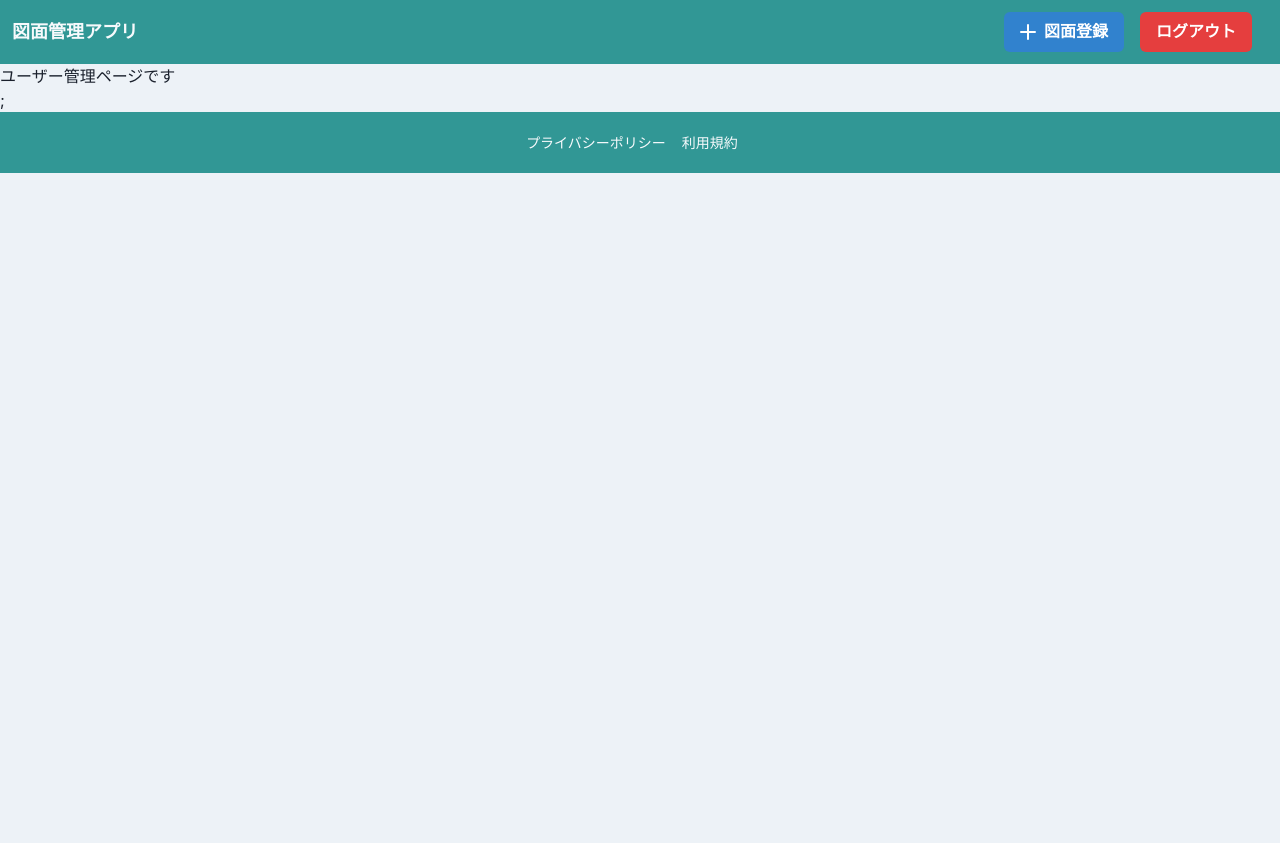
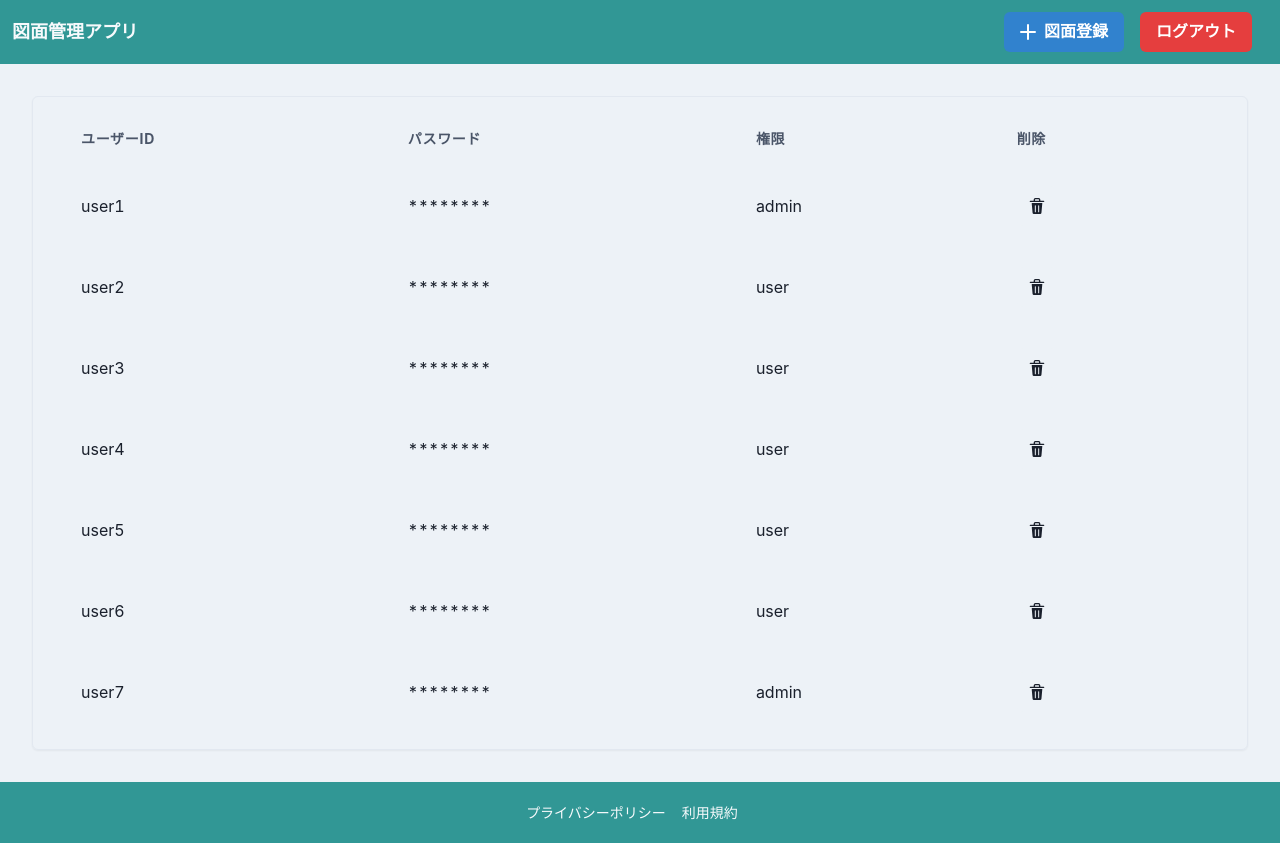
Before and after one commit to turtle-brothers/zumens, a React (Create React App) app in the folder frontend/app/: page /home/user_management in a window 1280 px wide. Before the commit the page ends 800 px from the top, so only its background shows below. Built offline with nearby package versions, Linux system fonts and the light colour scheme.

Commit message:
[Update] created user management page
set up access to user management pages only for administrators.

```diff
--- a/frontend/app/src/components/organisms/layout/Header.tsx
+++ b/frontend/app/src/components/organisms/layout/Header.tsx
@@ -4,16 +4,19 @@ import { useNavigate } from 'react-router-dom';
 
 import { MenuIconButton } from '../../atoms/button/MenuIconButton';
 import { MenuDrawer } from '../../molecules/MenuDrawer';
+import { useLoginUser } from '../../../providers/LoginUserProvider';
 import { AddIcon } from '@chakra-ui/icons';
 
 export const Header: FC = memo(() => {
   const { isOpen, onOpen, onClose } = useDisclosure();
+  const { LoginUser } = useLoginUser();
 
   const navigate = useNavigate();
 
   const onClickRoute = () => navigate('/');
   const onClickHome = () => navigate('/home');
   const onClickUpload = () => navigate('/home/upload');
+  const onClickUserManagement = () => navigate('/home/user_management');
 
   return (
     <>
@@ -31,19 +34,16 @@ export const Header: FC = memo(() => {
             図面管理アプリ
           </Heading>
         </Flex>
-        {/* <Flex
-          align="center"
-          fontSize="sm"
-          flexGrow={2}
-          display={{ base: "none", md: "flex" }}
-        > */}
-        {/* <Box pr={4}>
-            <Link onClick={onClickUserManagemaent}>ユーザー一覧</Link>
-          </Box>
-          <Box pr={4}>
-            <Link onClick={onClickUpload}>図面登録</Link>
-          </Box> */}
         <Flex>
+          {LoginUser?.isAdmin && (
+            <Box pr={4}>
+              <Link onClick={onClickUserManagement}>
+                <Button colorScheme="orange" size="md">
+                  ユーザー管理
+                </Button>
+              </Link>
+            </Box>
+          )}
           <Box pr={4}>
             <Link onClick={onClickUpload}>
               <Button leftIcon={<AddIcon />} colorScheme="blue" size="md">
--- a/frontend/app/src/components/pages/UserManagement.tsx
+++ b/frontend/app/src/components/pages/UserManagement.tsx
@@ -1,9 +1,62 @@
-import React, { memo, FC } from 'react';
+import React, { memo, FC, useState } from 'react';
+import { Table, Thead, Tbody, Tr, Th, Td, IconButton, Box } from '@chakra-ui/react';
+import { DeleteIcon } from '@chakra-ui/icons';
+
+// ユーザーデータの型を定義します
+interface User {
+  id: string;
+  password: string; // 通常はパスワードを直接保持・表示するべきではありません！
+  role: string;
+}
 
 export const UserManagement: FC = memo(() => {
+  // ユーザーデータのステートを定義します
+  const [users, setUsers] = useState<User[]>([
+    // ここに初期データを設定できます
+    { id: 'user1', password: 'password1', role: 'admin' },
+    { id: 'user2', password: 'password2', role: 'user' },
+    { id: 'user3', password: 'password3', role: 'user' },
+    { id: 'user4', password: 'password4', role: 'user' },
+    { id: 'user5', password: 'password5', role: 'user' },
+    { id: 'user6', password: 'password6', role: 'user' },
+    { id: 'user7', password: 'password7', role: 'admin' },
+
+    // ...
+  ]);
+
+  // ユーザーを削除する関数を定義します
+  const deleteUser = (id: string) => {
+    setUsers(users.filter((user) => user.id !== id));
+  };
+
   return (
     <>
-      <p>ユーザー管理ページです</p>;
+      <Box boxShadow="sm" borderWidth="1px" borderColor="gray.200" borderRadius="md" p={4} m={8}>
+        {/* <TableContainer> */}
+        <Table variant="simple" colorScheme="gray" size={'lg'}>
+          <Thead>
+            <Tr>
+              <Th>ユーザーID</Th>
+              <Th>パスワード</Th>
+              <Th>権限</Th>
+              <Th>削除</Th>
+            </Tr>
+          </Thead>
+          <Tbody>
+            {users.map((user, index) => (
+              <Tr key={index}>
+                <Td>{user.id}</Td>
+                <Td>********</Td> {/* パスワードを直接表示するべきではありません */}
+                <Td>{user.role}</Td>
+                <Td>
+                  <IconButton aria-label="Delete user" icon={<DeleteIcon />} onClick={() => deleteUser(user.id)} />
+                </Td>
+              </Tr>
+            ))}
+          </Tbody>
+        </Table>
+        {/* </TableContainer> */}
+      </Box>
     </>
   );
 });
```
